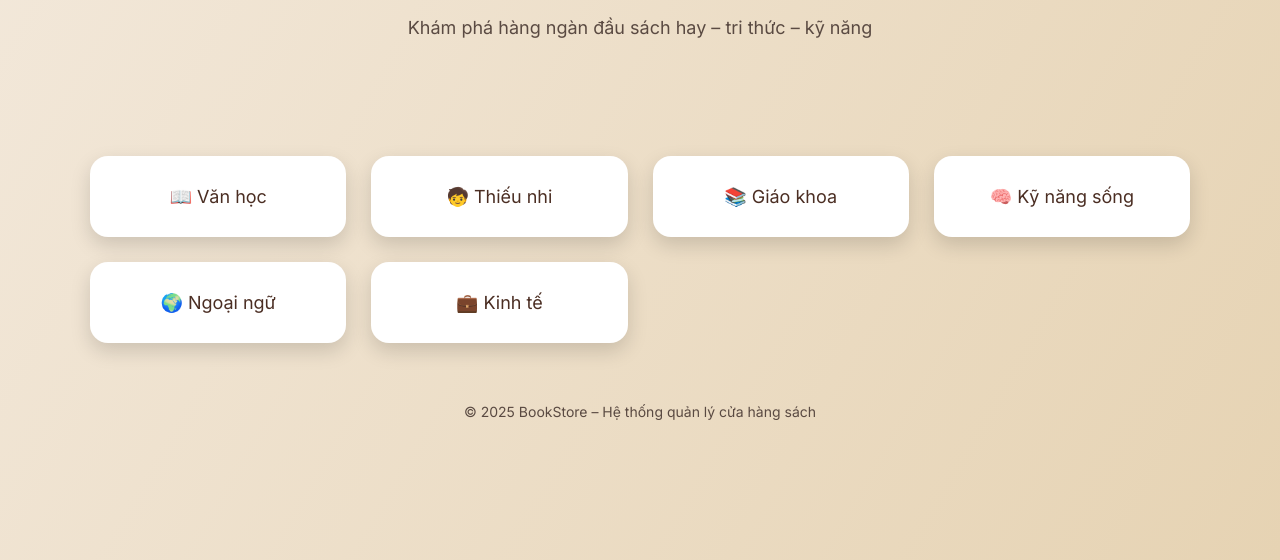
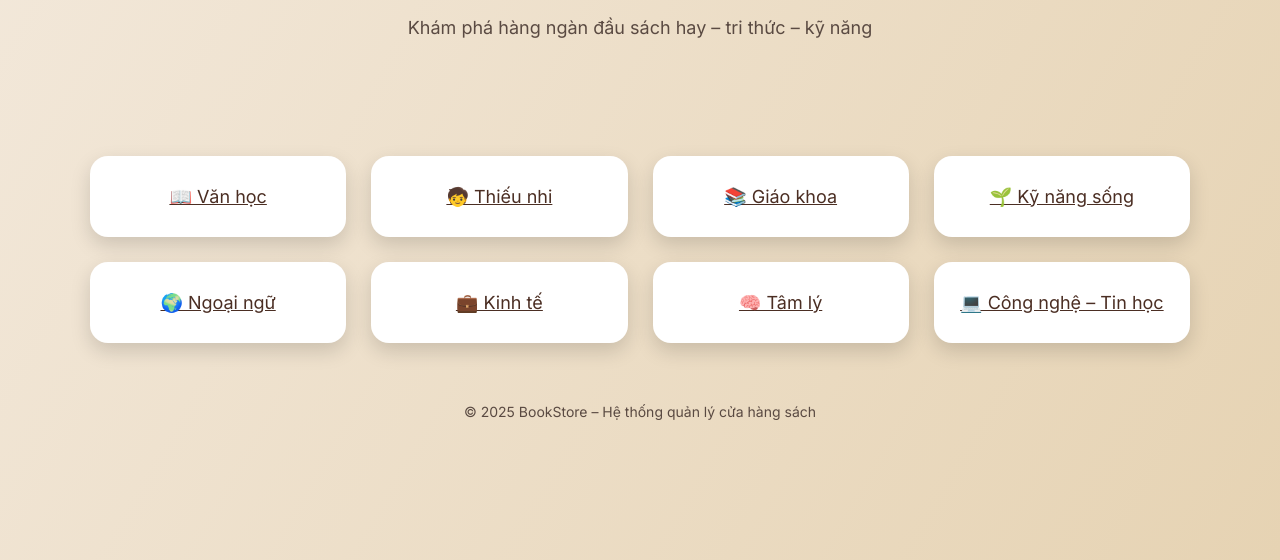
Before and after one commit to tramnguyen11021997-pixel/Quan_Ly_Ban_Sach04, a PHP site: page / in a window 1280 px wide. Shown: the part 240-800 px from the top of the page. Run offline with PHP 8.4, Linux system fonts and the light colour scheme.

Commit message:
Cập nhật trang chủ và sửa chức năng lọc sách theo thể loại

```diff
--- a/index.php
+++ b/index.php
@@ -123,12 +123,16 @@ $username = $_SESSION['user'] ?? null;
 </section>
 
 <section class="categories">
-    <div class="category">📖 Văn học</div>
-    <div class="category">🧒 Thiếu nhi</div>
-    <div class="category">📚 Giáo khoa</div>
-    <div class="category">🧠 Kỹ năng sống</div>
-    <div class="category">🌍 Ngoại ngữ</div>
-    <div class="category">💼 Kinh tế</div>
+    <a class="category" href="books.php?category=vanhoc">📖 Văn học</a>
+    <a class="category" href="books.php?category=thieunhi">🧒 Thiếu nhi</a>
+    <a class="category" href="books.php?category=giaokhoa">📚 Giáo khoa</a>
+    <a class="category" href="books.php?category=kynang">🌱 Kỹ năng sống</a>
+    <a class="category" href="books.php?category=ngoaingu">🌍 Ngoại ngữ</a>
+    <a class="category" href="books.php?category=kinhte">💼 Kinh tế</a>
+    <a class="category" href="books.php?category=tamly">🧠 Tâm lý</a>
+    <a class="category" href="books.php?category=congnghe">💻 Công nghệ – Tin học</a>
+
+
 </section>
 
 <footer>
```
Also changed, not shown: books.php (+17 -7 lines).
